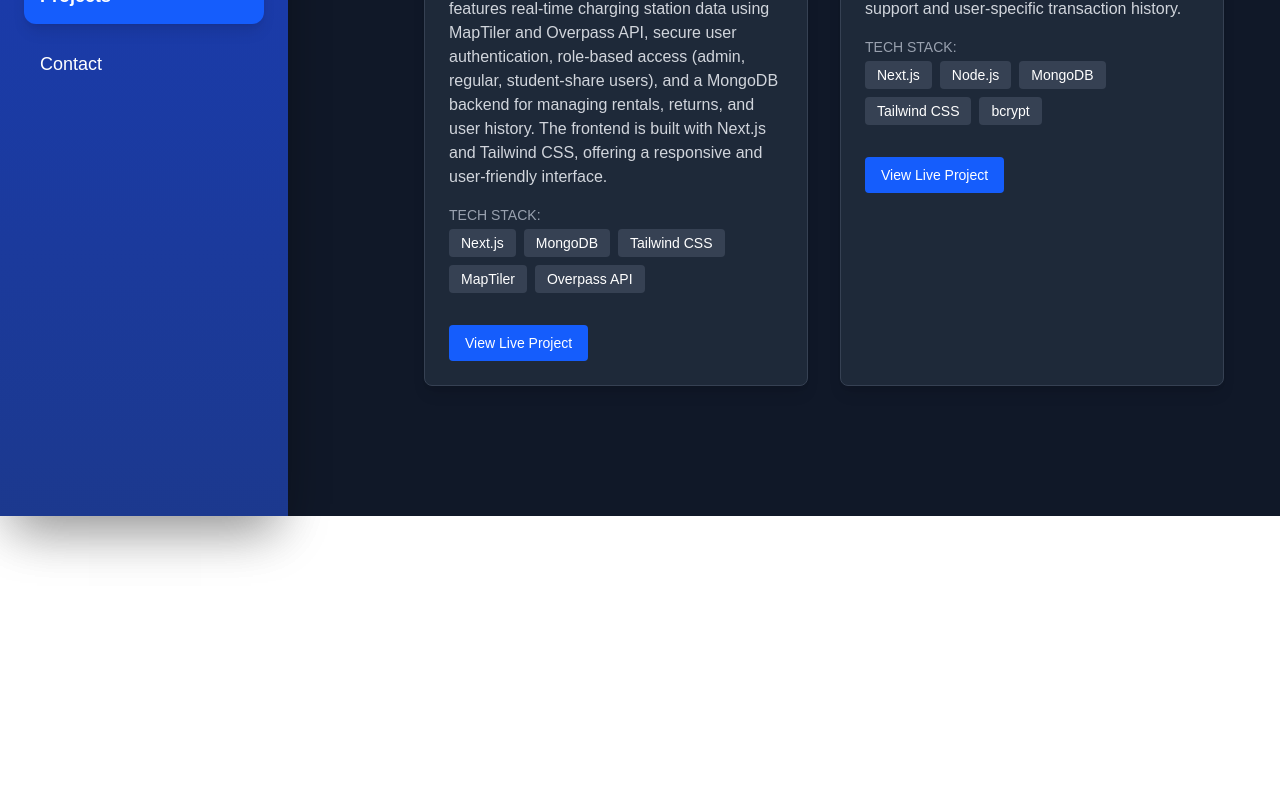
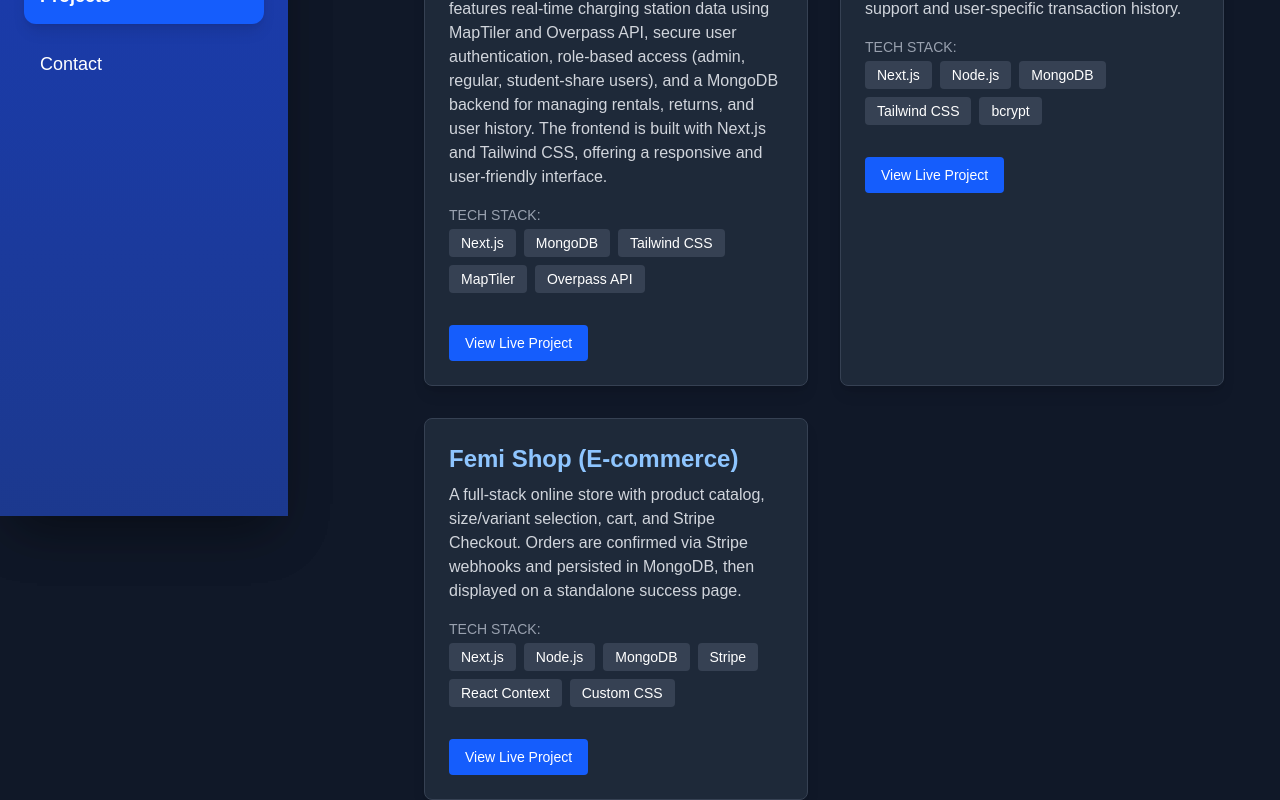
Before and after one commit to Femi-coder/my-portfolio, a Next.js app: page /projects in a window 1280 px wide. Shown: the part 284-1084 px from the top of the page. Before the commit the page ends 800 px from the top, so only its background shows below. Built offline with nearby package versions, Linux system fonts and the light colour scheme.

Commit message:
added new project

```diff
--- a/pages/projects.jsx
+++ b/pages/projects.jsx
@@ -13,7 +13,16 @@ const projects = [
     desc: 'A personal finance tracker that lets users manage their income and expenses with login support and user-specific transaction history.',
     tech: ['Next.js', 'Node.js', 'MongoDB', 'Tailwind CSS', 'bcrypt'],
     liveLink: 'https://finance-tracker-one-olive.vercel.app/',
+  },
+
+  {
+    title: 'Femi Shop (E-commerce)',
+    desc:
+      'A full-stack online store with product catalog, size/variant selection, cart, and Stripe Checkout. Orders are confirmed via Stripe webhooks and persisted in MongoDB, then displayed on a standalone success page.',
+    tech: ['Next.js', 'Node.js', 'MongoDB', 'Stripe', 'React Context', 'Custom CSS'],
+    liveLink: 'https://ecommerce1-sandy.vercel.app/'
   }
+
 ];
 
 export default function Projects() {
@@ -21,7 +30,7 @@ export default function Projects() {
     <>
       <Navbar />
       <TransitionWrapper>
-       <main className="min-h-screen overflow-auto bg-gray-900 text-gray-300 pt-24 px-4 sm:px-8 md:pl-48">
+        <main className="min-h-screen overflow-auto bg-gray-900 text-gray-300 pt-24 px-4 sm:px-8 md:pl-48">
 
           <h1 className="text-3xl sm:text-4xl font-bold mb-8 text-blue-400 text-center sm:text-left">
             Projects
```
